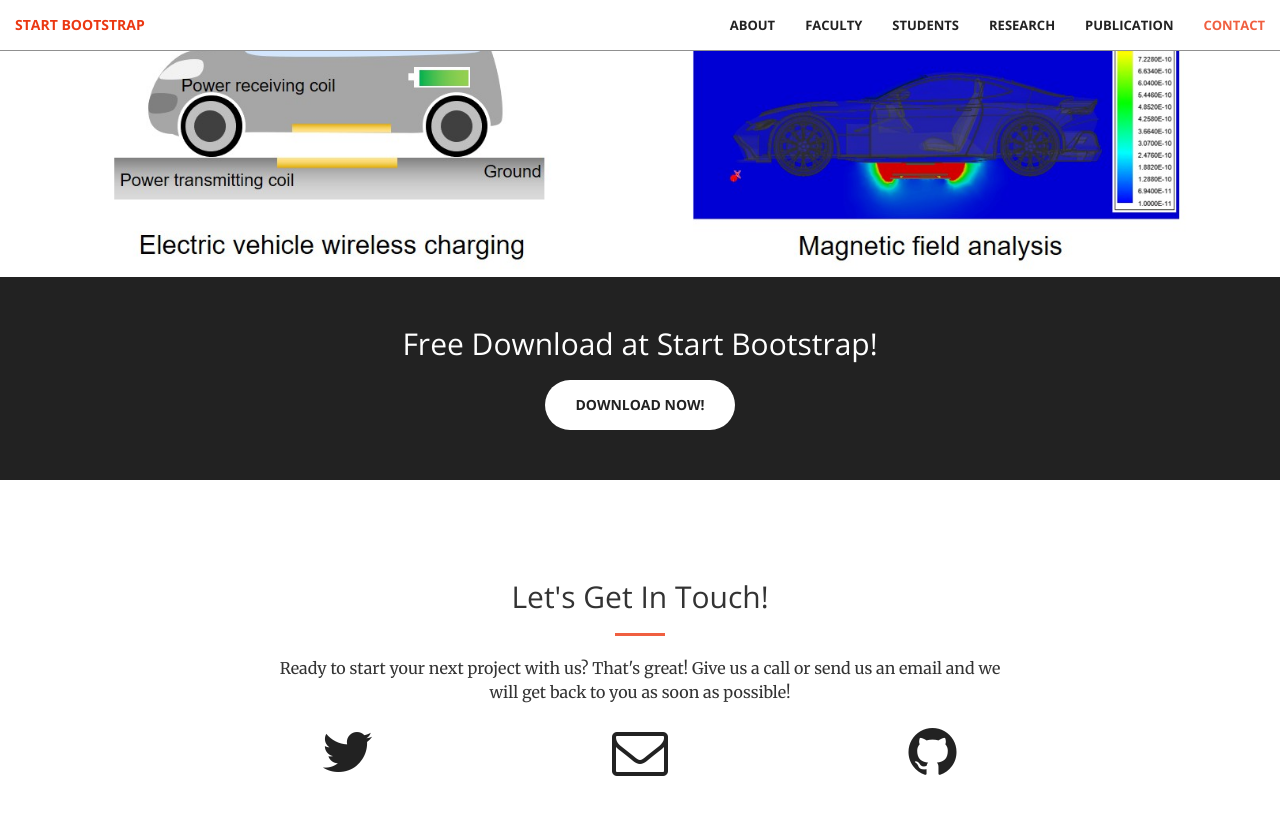
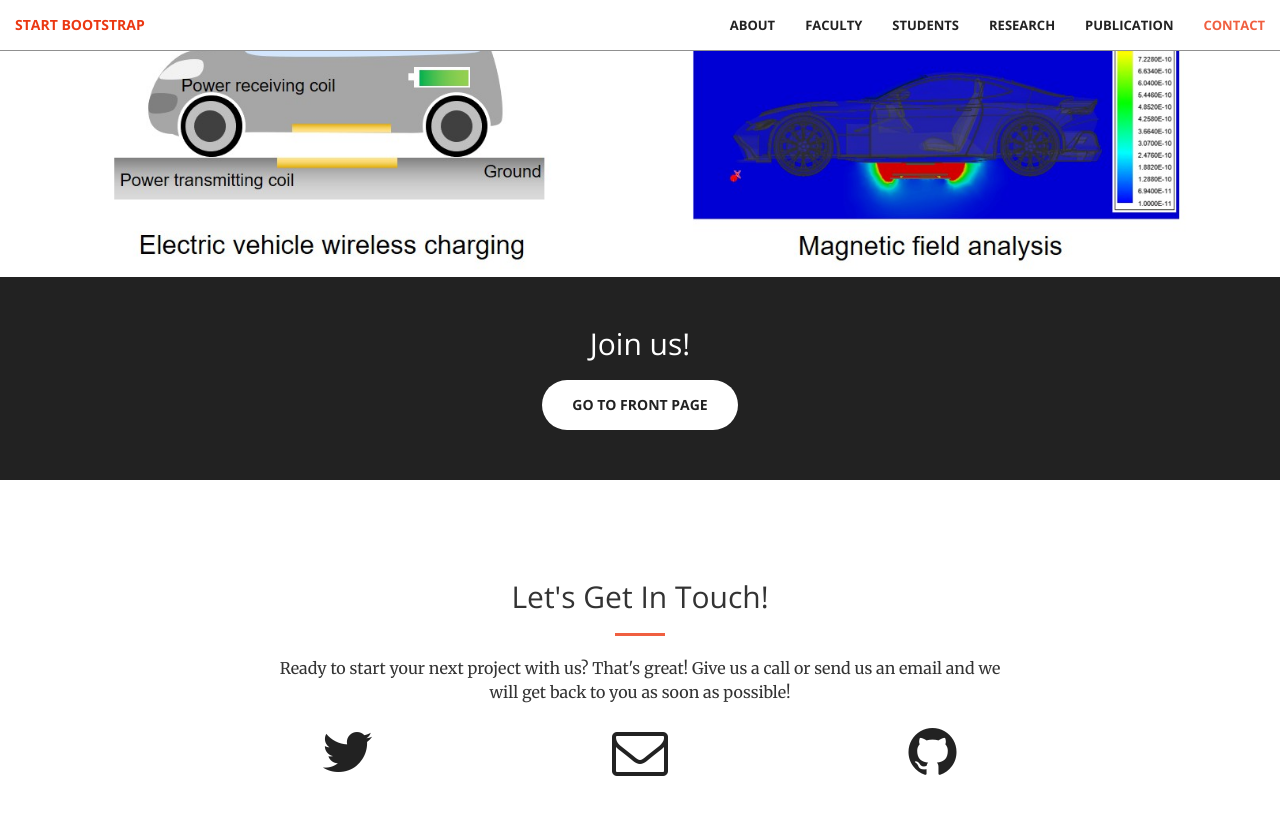
Before and after one commit to dwKim88/AEL, a Jekyll site: the page built from index.html, in a window 1280 px wide and 900 px high, scrolled down 7615 px. Shown: the top 815 px of the window. Built offline with Jekyll 4.4.1, drawn with Linux system fonts in a browser that asks for light colours.

Commit message:
Update aside.html

```diff
--- a/_includes/aside.html
+++ b/_includes/aside.html
@@ -1,8 +1,8 @@
   <aside class="bg-dark">
       <div class="container text-center">
           <div class="call-to-action">
-              <h2>Free Download at Start Bootstrap!</h2>
-              <a href="#" class="btn btn-default btn-xl wow tada">Download Now!</a>
+              <h2>Join us!</h2>
+              <a href="#" class="btn btn-default btn-xl wow tada">Go to front page</a>
           </div>
       </div>
   </aside>
```
